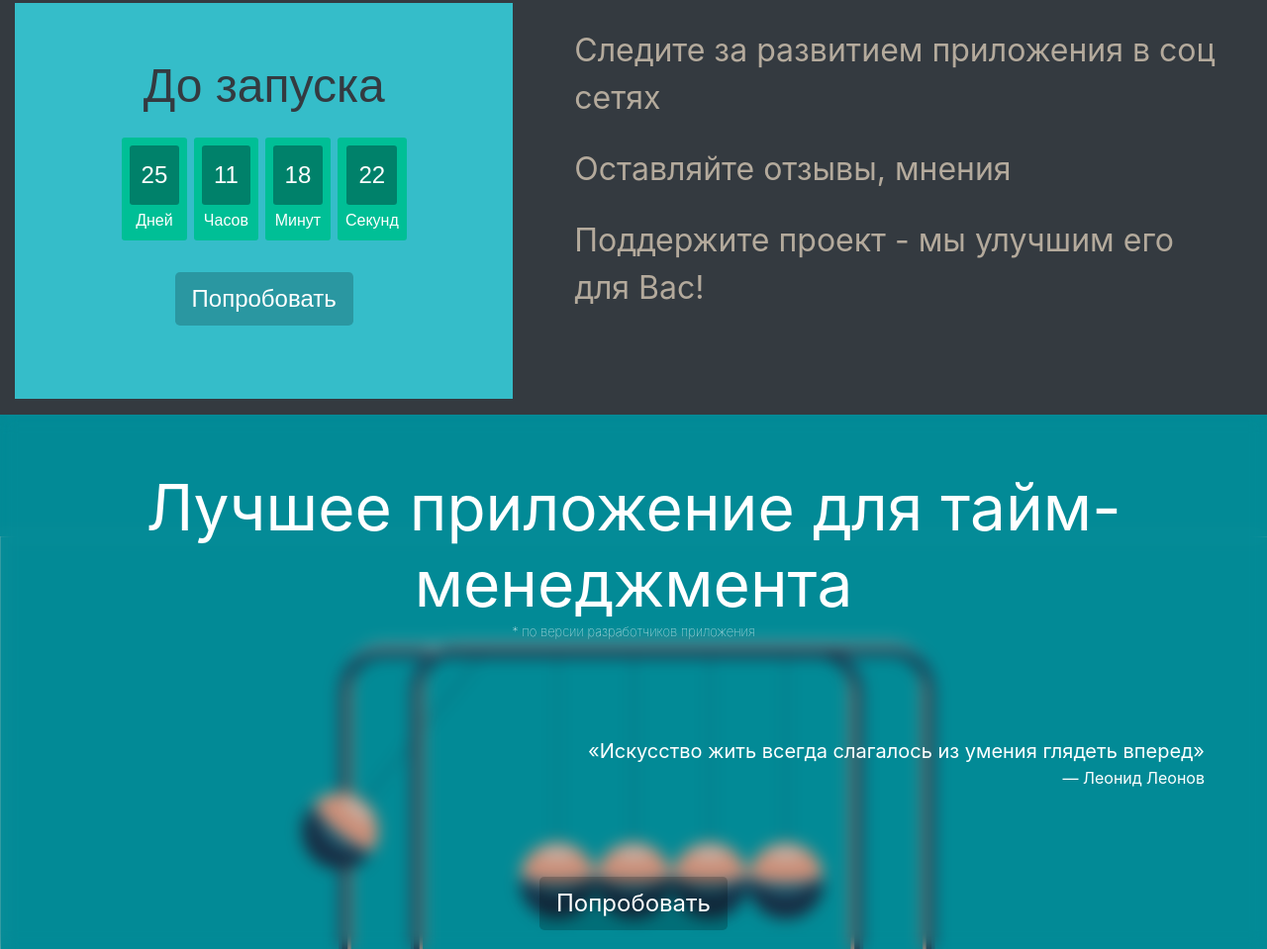
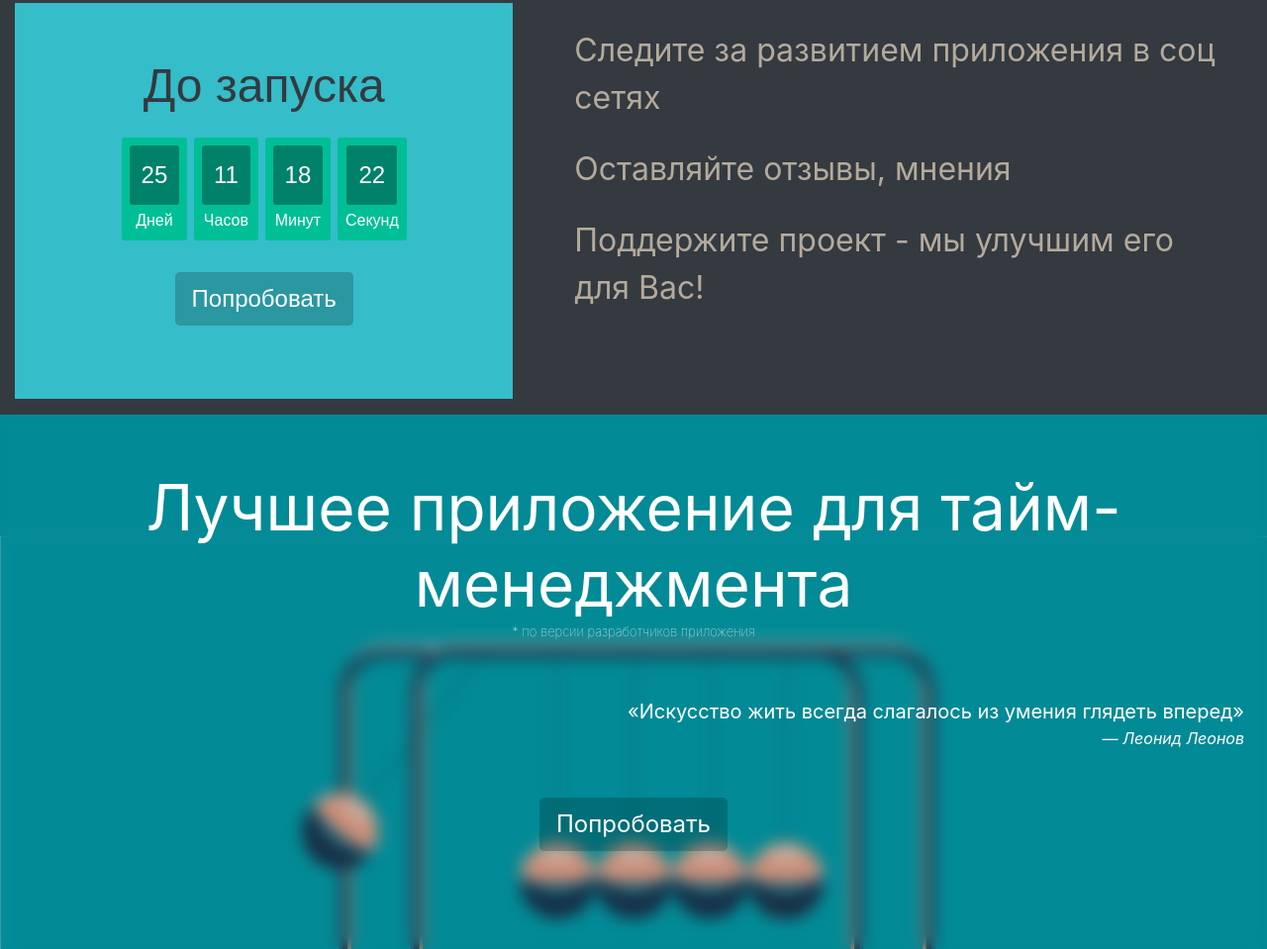
Before and after one commit to lord-of-time/lord-of-time.github.io, a plain HTML site: page index.html in a window 1280 px wide. Shown: the part 4657-5616 px from the top of the page at 99% size. Drawn offline with nearby package versions, Linux system fonts and the light colour scheme.

Commit message:
fixed google bugs

```diff
--- a/index.html
+++ b/index.html
@@ -5,7 +5,7 @@
     <!-- Required meta tags -->
     <meta charset="utf-8">
     <meta name="viewport" content="width=device-width, initial-scale=1, shrink-to-fit=no">
-    <link rel="icon" href="favicon.svg" type="image/x-icon">
+    <link rel="icon" href="favicon.svg" type="image/svg+xml">
     <meta http-equiv="Content-Type" content="text/html; charset=utf-8">
     <meta name="description"
         content="Lord Of Time, подходит к тайм менеджменту с новой стороны.Анализируй хронометраж жизни, получай рекомендации, повышай личную эффективности.">
@@ -145,7 +145,7 @@
     <div class="row bg-lighterdark">
         <div class="col-lg-7 bg-lighterdark">
             <div class="content-title">
-                <p class="item-light bold-title h-center">Автоматизированное отслеживание времени</p>
+                <p class="item-light bold-title h-center">Автоматическое отслеживание времени</p>
             </div>
             <div class="pinned">
                 <ul class="ul-big">
@@ -237,15 +237,16 @@
                     <p class="h-center item-white small-bold-title" style="font-size: small !important;">* по версии разработчиков приложения</p>
                 </div>
 
-                <blockquote class="blockquote text-right" style="padding: 2.5rem;">
+                <blockquote class="blockquote text-right" style="font-size: 20px;">
                     <p class="mb-0 item-white">«Искусство жить всегда слагалось из умения глядеть вперед»</p>
-                    <footer class="blockquote-footer item-white">Леонид Леонов</footer>
+                    <footer class="blockquote-footer item-white"><cite title="Source Title">Леонид Леонов</cite></footer>
                 </blockquote>
 
                 <div style="display: flex; justify-content: center; padding: 2rem;">
                     <a href="https://lord-of-time.online" target="_blank"
                         class="btn btn-default btn-lg btn-trynow">Попробовать</a>
                 </div>
+
             </div>
         </div>
     </div>
```
Also changed, not shown: 1 other file.
